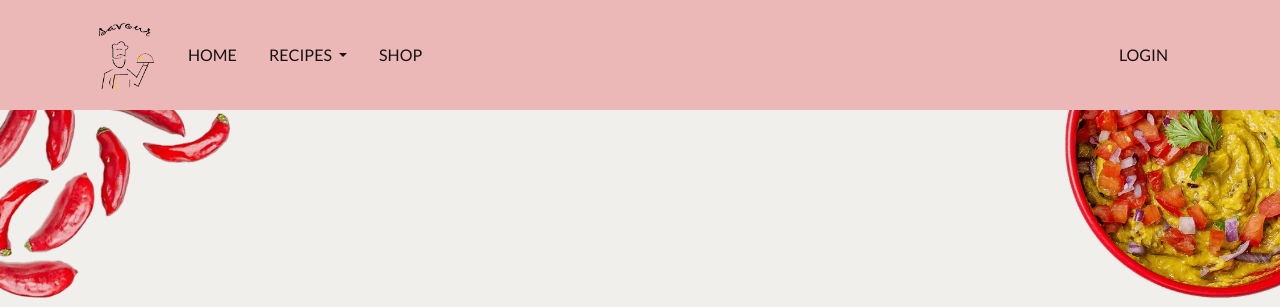
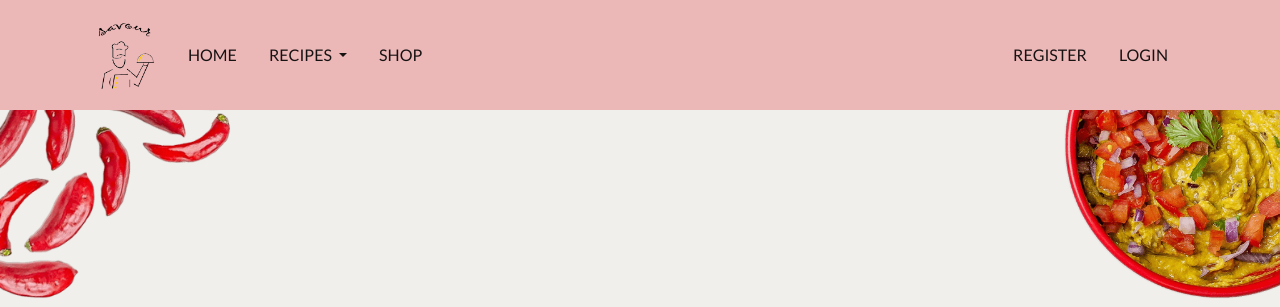
Before and after one commit to constantinadrian/savour, a Flask app: page /error/401 in a window 1280 px wide. Shown: the top 307 px of the page. Run offline with Flask 2, Linux system fonts and the light colour scheme; data that the repository does not hold is empty; some libraries are stand-ins or nearby versions.

Commit message:
[Add] Added register link on nabvar

```diff
--- a/templates/layout/base.html
+++ b/templates/layout/base.html
@@ -94,6 +94,9 @@
                 </ul>
                 {% else %}
                 <ul class="navbar-nav">
+                    <li class="nav-item">
+                        <a class="nav-link" href="{{ url_for('register') }}" aria-label="Register Page">Register</a>
+                    </li>
                     <li class="nav-item">
                         <a class="nav-link" href="{{ url_for('login') }}" aria-label="Login Page">Login</a>
                     </li>
```
